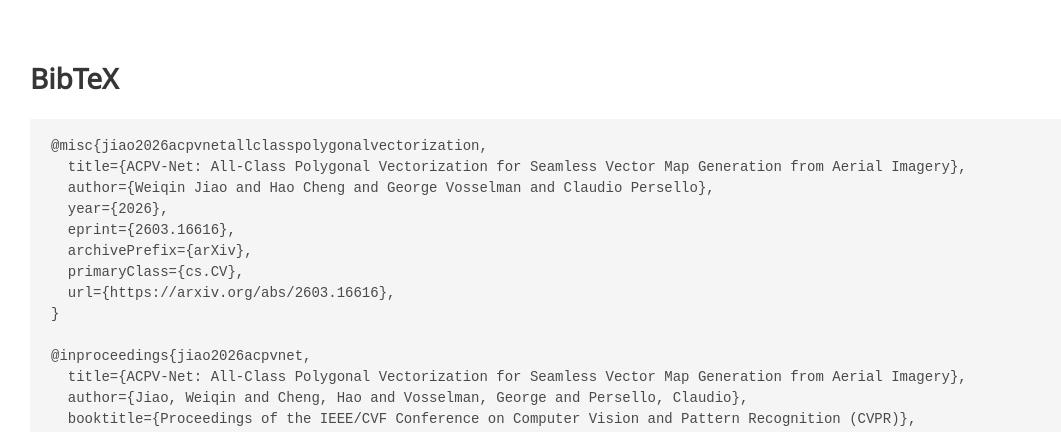
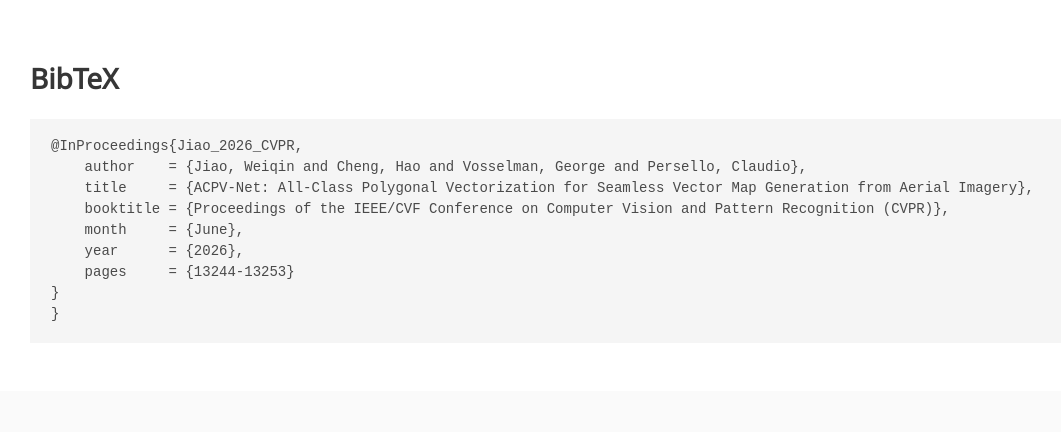
Before and after one commit to HeinzJiao/acpv-net-project-page, a plain HTML site: page index.html in a window 1280 px wide. Shown: the part 4329-4761 px from the top of the page, without its empty margins (70-1131 px from the left). Drawn offline with nearby package versions, Linux system fonts and the light colour scheme; some icons are missing; a web font is replaced by a local one.

Commit message:
Update BibTeX entry format in index.html

```diff
--- a/index.html
+++ b/index.html
@@ -275,22 +275,14 @@
 <section class="section" id="BibTeX">
   <div class="container is-max-desktop content">
     <h2 class="title">BibTeX</h2>
-    <pre><code>@misc{jiao2026acpvnetallclasspolygonalvectorization,
-  title={ACPV-Net: All-Class Polygonal Vectorization for Seamless Vector Map Generation from Aerial Imagery},
-  author={Weiqin Jiao and Hao Cheng and George Vosselman and Claudio Persello},
-  year={2026},
-  eprint={2603.16616},
-  archivePrefix={arXiv},
-  primaryClass={cs.CV},
-  url={https://arxiv.org/abs/2603.16616},
+    <pre><code>@InProceedings{Jiao_2026_CVPR,
+    author    = {Jiao, Weiqin and Cheng, Hao and Vosselman, George and Persello, Claudio},
+    title     = {ACPV-Net: All-Class Polygonal Vectorization for Seamless Vector Map Generation from Aerial Imagery},
+    booktitle = {Proceedings of the IEEE/CVF Conference on Computer Vision and Pattern Recognition (CVPR)},
+    month     = {June},
+    year      = {2026},
+    pages     = {13244-13253}
 }
-
-@inproceedings{jiao2026acpvnet,
-  title={ACPV-Net: All-Class Polygonal Vectorization for Seamless Vector Map Generation from Aerial Imagery},
-  author={Jiao, Weiqin and Cheng, Hao and Vosselman, George and Persello, Claudio},
-  booktitle={Proceedings of the IEEE/CVF Conference on Computer Vision and Pattern Recognition (CVPR)},
-  year={2026},
-  note={Accepted, camera-ready version pending}
 }</code></pre>
   </div>
 </section>
```
